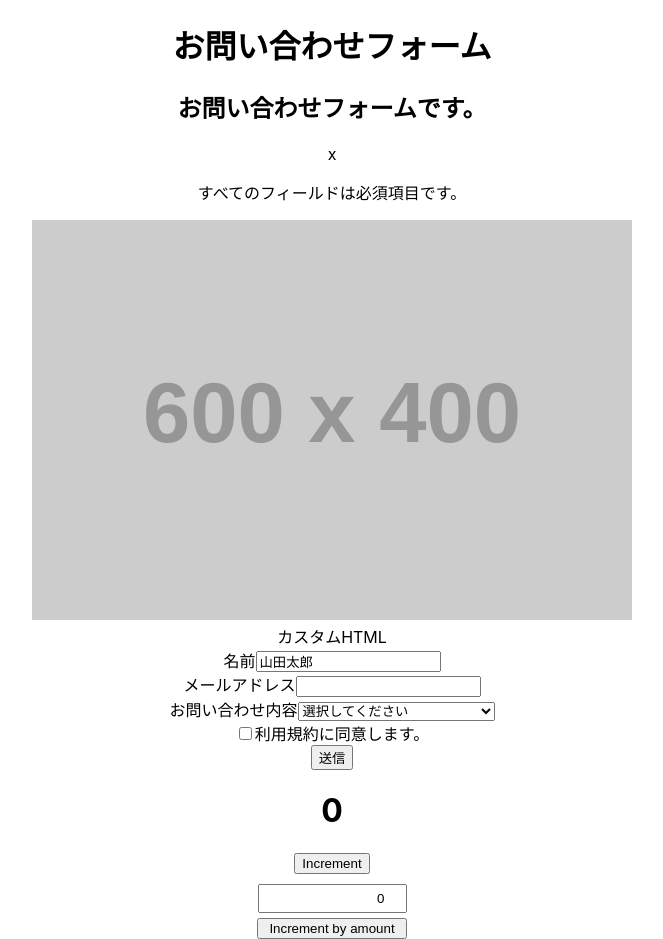
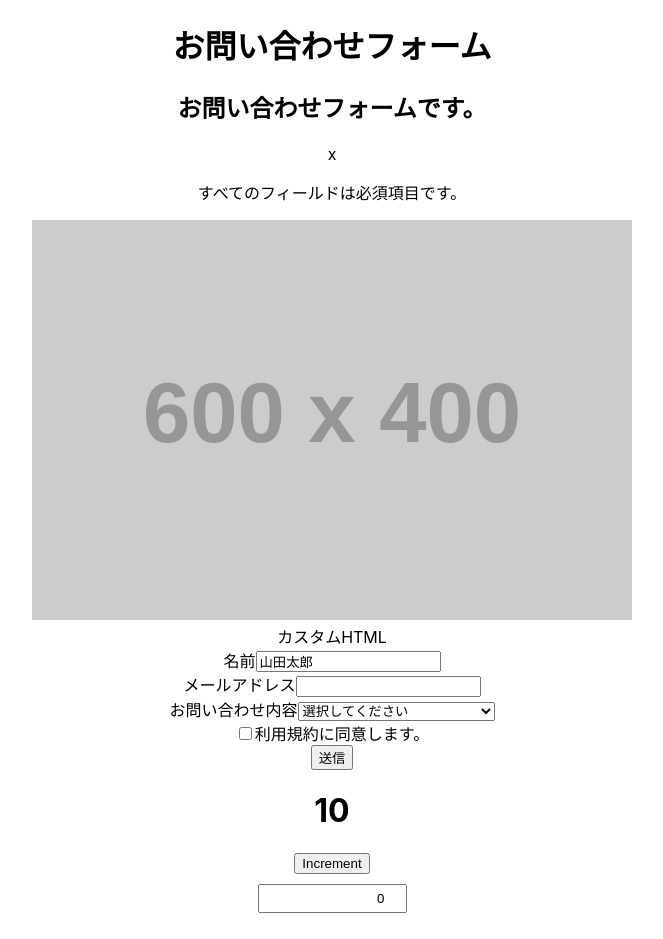
Before and after one commit to Louis-jk/tdd-jest-testing-library, a React (Create React App) app: page / in a window 1280 px wide. Shown: the whole page, without its empty margins (308-971 px from the left). After the commit the page ends 918 px from the top, so only its background shows below. Built offline with nearby package versions, Linux system fonts and the light colour scheme.

Commit message:
hooksのテスト

```diff
--- a/src/components/counter/Counter.tsx
+++ b/src/components/counter/Counter.tsx
@@ -1,20 +1,15 @@
 import React, { useState } from 'react'
+import { useCounter } from '../../hooks/useCounter'
 
 const Counter = () => {
-    const [count, setCount] = useState(0)
     const [amount, setAmount] = useState(0)
+    const { count, increment } = useCounter({ initialCount: 10 })
 
-    const increment = () => {
-        setCount(count + 1)
-    }
 
     const handleChange = (e: React.ChangeEvent<HTMLInputElement>) => {
         setAmount(parseInt(e.target.value) || 0)
     }
 
-    const incrementByAmount = () => {
-        setCount(count + amount)
-    }
 
     return (
         <div>
@@ -25,7 +20,7 @@ const Counter = () => {
 
             <div style={{ display: "flex", flexDirection: "column", alignItems: "center", width: "150px", margin: "auto" }}>
                 <input type="number" name="amount" value={amount} onChange={handleChange} placeholder="Enter the amount" style={{ width: "90%", textAlign: "right", padding: "5px", marginBottom: "5px" }} />
-                <button onClick={incrementByAmount} style={{ width: "100%" }}>Increment by amount</button>
+                {/* <button onClick={incrementByAmount} style={{ width: "100%" }}>Increment by amount</button> */}
             </div>
         </div>
     )
--- /dev/null
+++ b/src/hooks/useCounter.tsx
@@ -0,0 +1,14 @@
+import { useCallback, useState } from "react"
+import { UseCounterProps } from "./useCounter.types"
+
+export const useCounter = ({initialCount = 0}: UseCounterProps) => {
+    const [count, setCount] = useState<number>(initialCount)
+
+    const increment = useCallback(() => setCount(count + 1), [count])
+
+    const decrement = useCallback(() => setCount(count - 1), [count])
+
+    const reset = () => setCount(initialCount)
+
+    return { count, increment, decrement, reset }
+}
--- /dev/null
+++ b/src/hooks/useCounter.types.ts
@@ -0,0 +1,3 @@
+export type UseCounterProps = {
+    initialCount?: number
+}
```
Also changed, not shown: 2 other files (tests, documents, lock files or other folders).
